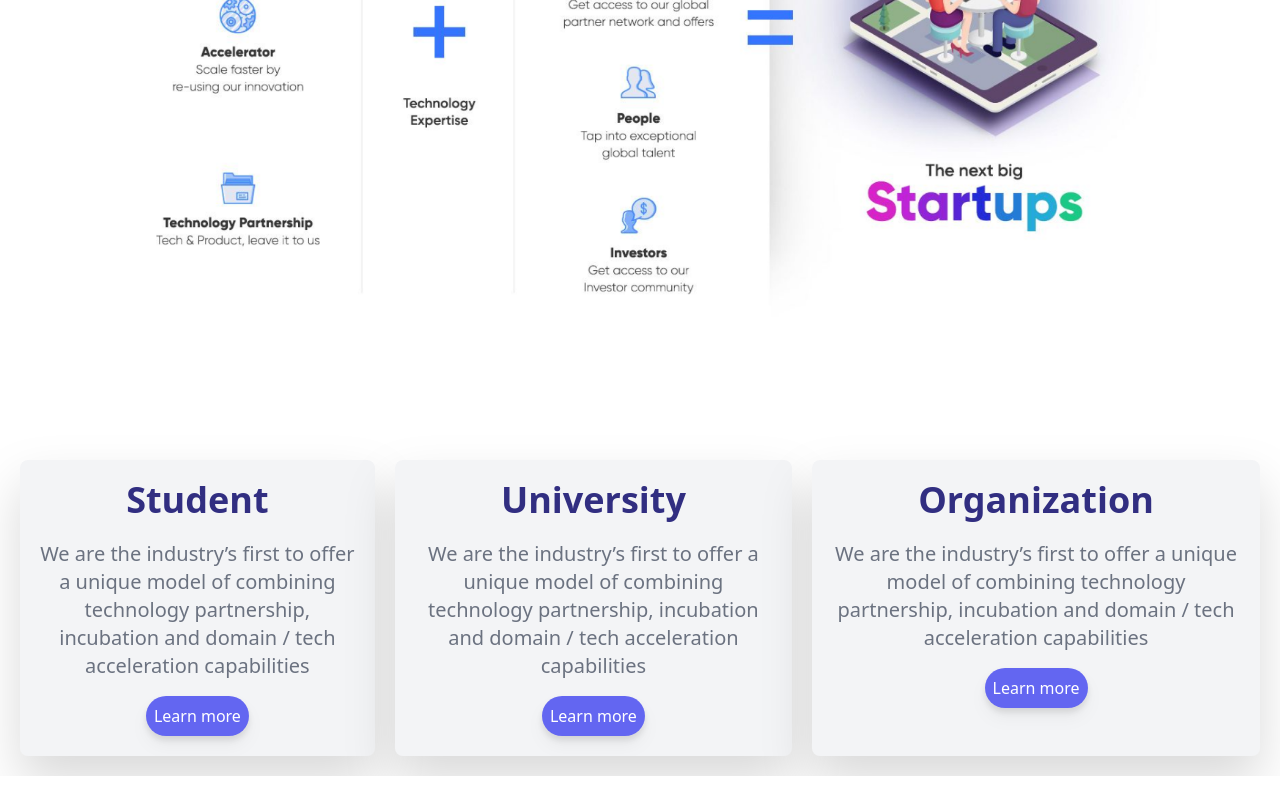
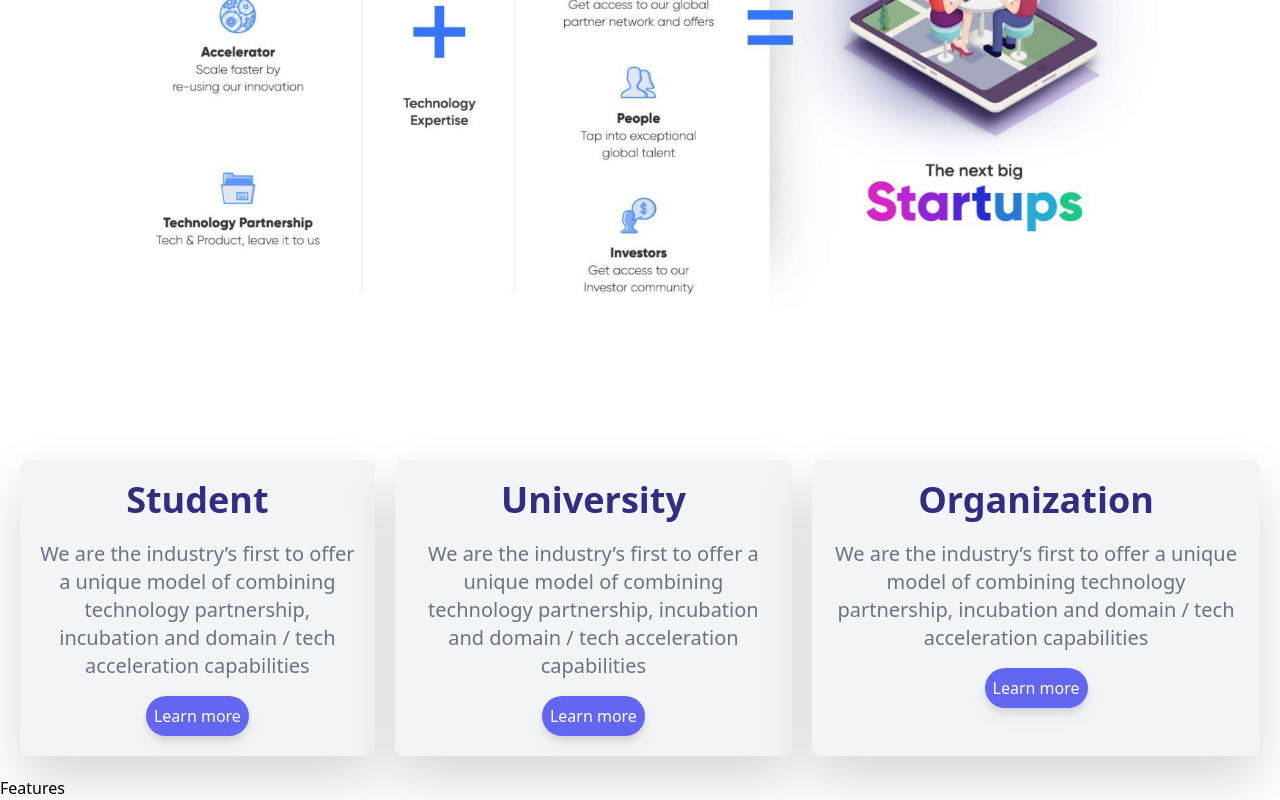
Before and after one commit to DrasticCoder/ModernVate, a React (Create React App) app: page / in a window 1280 px wide. Shown: the part 1245-2045 px from the top of the page. Before the commit the page ends 2021 px from the top, so only its background shows below. Built offline with nearby package versions, Linux system fonts and the light colour scheme.

Commit message:
Create features section

```diff
--- a/src/App.js
+++ b/src/App.js
@@ -3,6 +3,7 @@ import Nav from './components/Nav';
 import HeroSection from './components/HeroSection';
 import Info from './components/Info';
 import UserInfo from './components/UserInfo';
+import Features from './components/Features';
 
 function App() {
   return (
@@ -11,6 +12,7 @@ function App() {
       <HeroSection />
       <Info />
       <UserInfo />
+      <Features />
     </div>
   );
 }
--- /dev/null
+++ b/src/components/Features.jsx
@@ -0,0 +1,9 @@
+import React from 'react'
+
+const Features = () => {
+  return (
+    <div>Features</div>
+  )
+}
+
+export default Features
```
